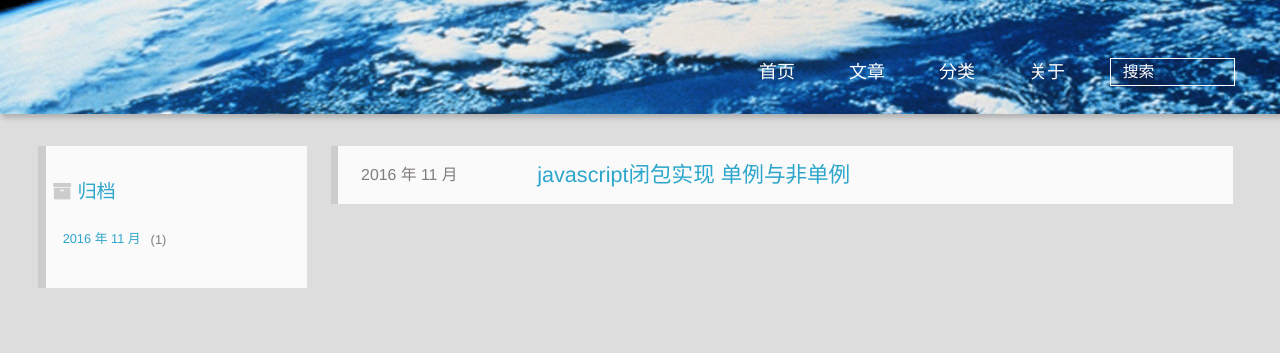
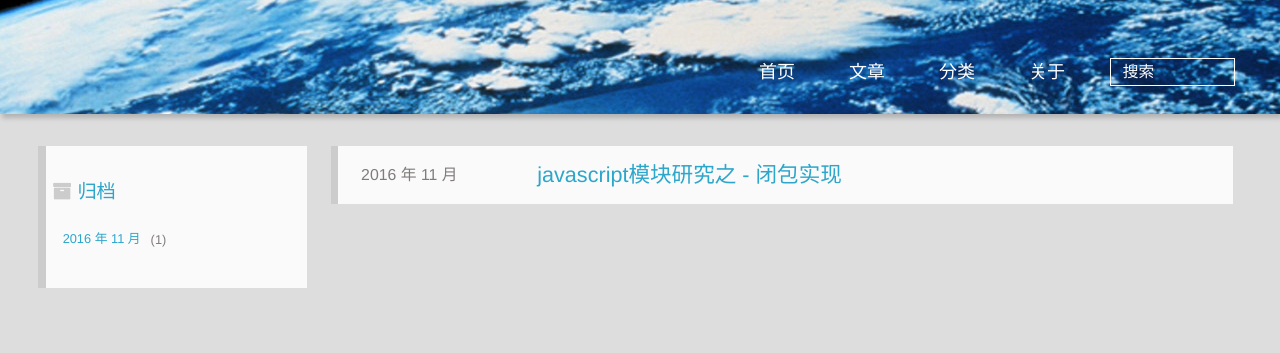
Before and after one commit to hans007/Hans007.GitHub.io, a Jekyll site: the page built from archives/index.html, in a window 1280 px wide. Shown: the top 353 px of the page. Built offline with Jekyll 4.4.1, drawn with Linux system fonts in a browser that asks for light colours; Markdown is read by kramdown in place of the engine named in the settings; part of the change alters nothing that is shown.

````diff
--- a/_posts/2016-11-9-javascript-closure.md
+++ b/_posts/2016-11-9-javascript-closure.md
@@ -1,6 +1,6 @@
 ---
 layout: post
-title: javascript闭包实现 单例与非单例
+title: javascript模块研究之 - 闭包实现
 category: javascript
 tags:
   - closure
@@ -86,3 +86,60 @@ log(val2);
 
 > 对象被new后，互不影响。
 > 适合可复用组件封装。
+
+## 如果想内部对象私有化
+
+代码:
+
+```javascript
+// 声明
+var myobjectModel = function () {
+     var instance = new Object();
+     instance.num = 0;
+
+     instance.add = function () {
+         instance.num ++;
+     };
+
+     instance.get = function () {
+         return instance.num;
+     };
+
+     return {
+         add : instance.add,
+         get : instance.get
+     };
+};
+```
+
+运行时:
+
+![闭包私有化](http://oflimcy5e.bkt.clouddn.com/closure.png)
+
+## 如果需要其它模块支持
+
+代码:
+
+```javascript
+var myModule = (function(mod){
+
+    ...
+
+})(otherModule);
+```
+
+> 对象作为参数传入
+
+## 如果各种原因模块没有载入成功
+
+代码:
+
+```javascript
+var myModule = (function(mod){
+
+    ...
+
+})(otherModule || {});
+```
+
+> 默认一个空对象进去
````
